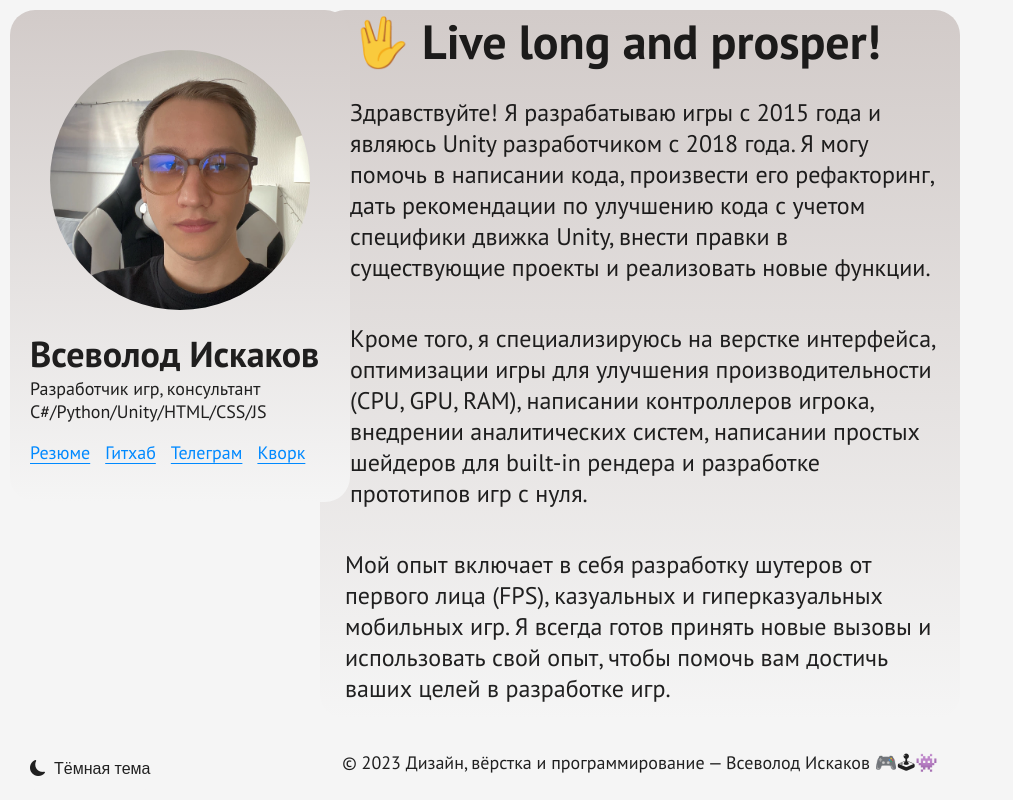
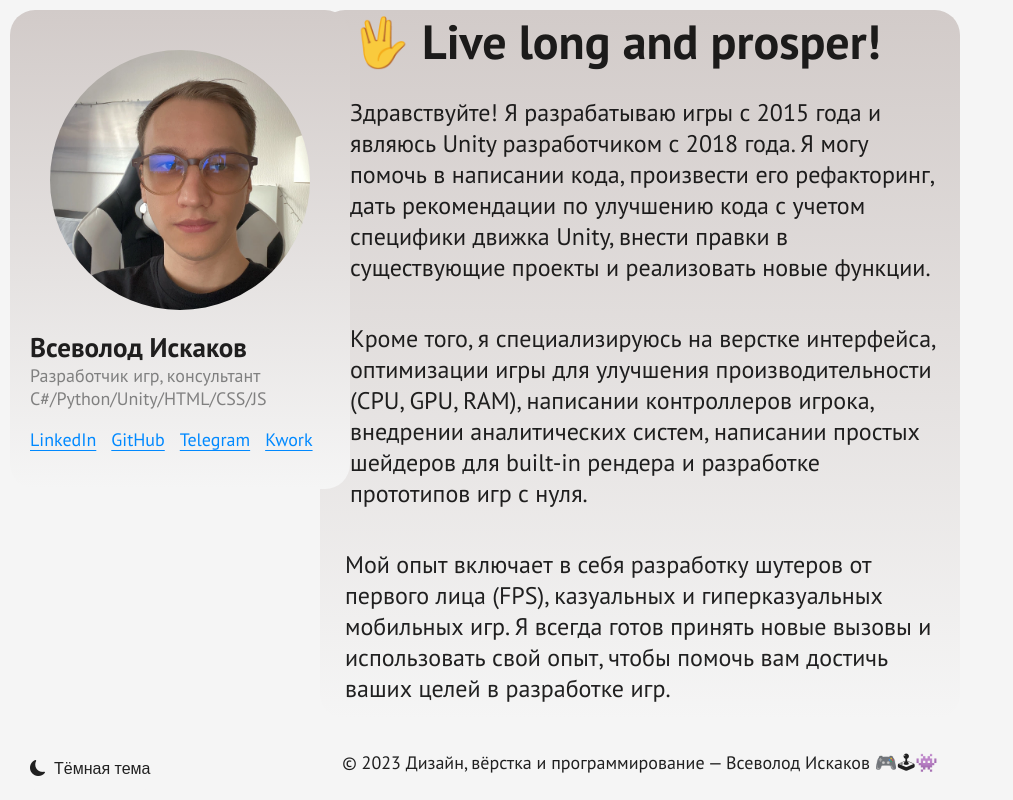
Before and after one commit to viskakov/viskakov.github.io, a plain HTML site: page index.html in a window 1280 px wide. Shown: the whole page, without its empty margins (0-1013 px from the left). Drawn offline with nearby package versions, Linux system fonts and the light colour scheme.

Commit message:
Update visual

```diff
--- a/index.html
+++ b/index.html
@@ -4,7 +4,7 @@
     <meta charset="UTF-8">
     <meta name="description" content="Сайт резюме">
     <meta name="keywords" content="C#,Unity,Games,GitHub,HTML,CSS,Portfolio,CV">
-    <meta name="author" content="Всеволод Искаков">
+    <meta name="author" content="Vsevolod Iskakov">
     <meta name="viewport" content="width=device-width, initial-scale=1">
     <title>Всеволод Искаков</title>
     <link rel="apple-touch-icon" sizes="180x180" href="img/apple-touch-icon.png">
@@ -20,14 +20,14 @@
 <header class="layout__header">
     <div class="layout__header_avatar"></div>
     <div class="layout__header_info">
-        <h1 class="layout__header_info">Всеволод Искаков</h1>
-        <p class="layout__header_info">Разработчик игр, консультант</p>
-        <p class="layout__header_info">C#/Python/Unity/HTML/CSS/JS</p>
+        <h2 class="layout__header_info">Всеволод Искаков</h2>
+        <p class="layout__header_desc">Разработчик игр, консультант</p>
+        <p class="layout__header_desc">C#/Python/Unity/HTML/CSS/JS</p>
         <ul>
-            <li><a href="https://www.linkedin.com/in/vsevolod-iskakov-169b40100/" target="_blank">Резюме</a></li>
-            <li><a href="https://github.com/viskakov" target="_blank">Гитхаб</a></li>
-            <li><a href="https://t.me/rational_gaze" target="_blank">Телеграм</a></li>
-            <li><a href="https://kwork.ru/user/vsevolod_dev" target="_blank">Кворк</a></li>
+            <li><a href="https://www.linkedin.com/in/vsevolod-iskakov-169b40100/" target="_blank">LinkedIn</a></li>
+            <li><a href="https://github.com/viskakov" target="_blank">GitHub</a></li>
+            <li><a href="https://t.me/rational_gaze" target="_blank">Telegram</a></li>
+            <li><a href="https://kwork.ru/user/vsevolod_dev" target="_blank">Kwork</a></li>
         </ul>
     </div>
 </header>
--- a/src/css/style.css
+++ b/src/css/style.css
@@ -59,6 +59,13 @@ body {
 .layout__header_avatar:hover {
     transform: scale(1.05);
     filter: saturate(110%);
+}
+
+.layout__header_desc {
+    margin-top: 0;
+    margin-bottom: 0;
+    color: grey;
+    font-size: xx-small;
 }
 
 .layout__header_info {
```
